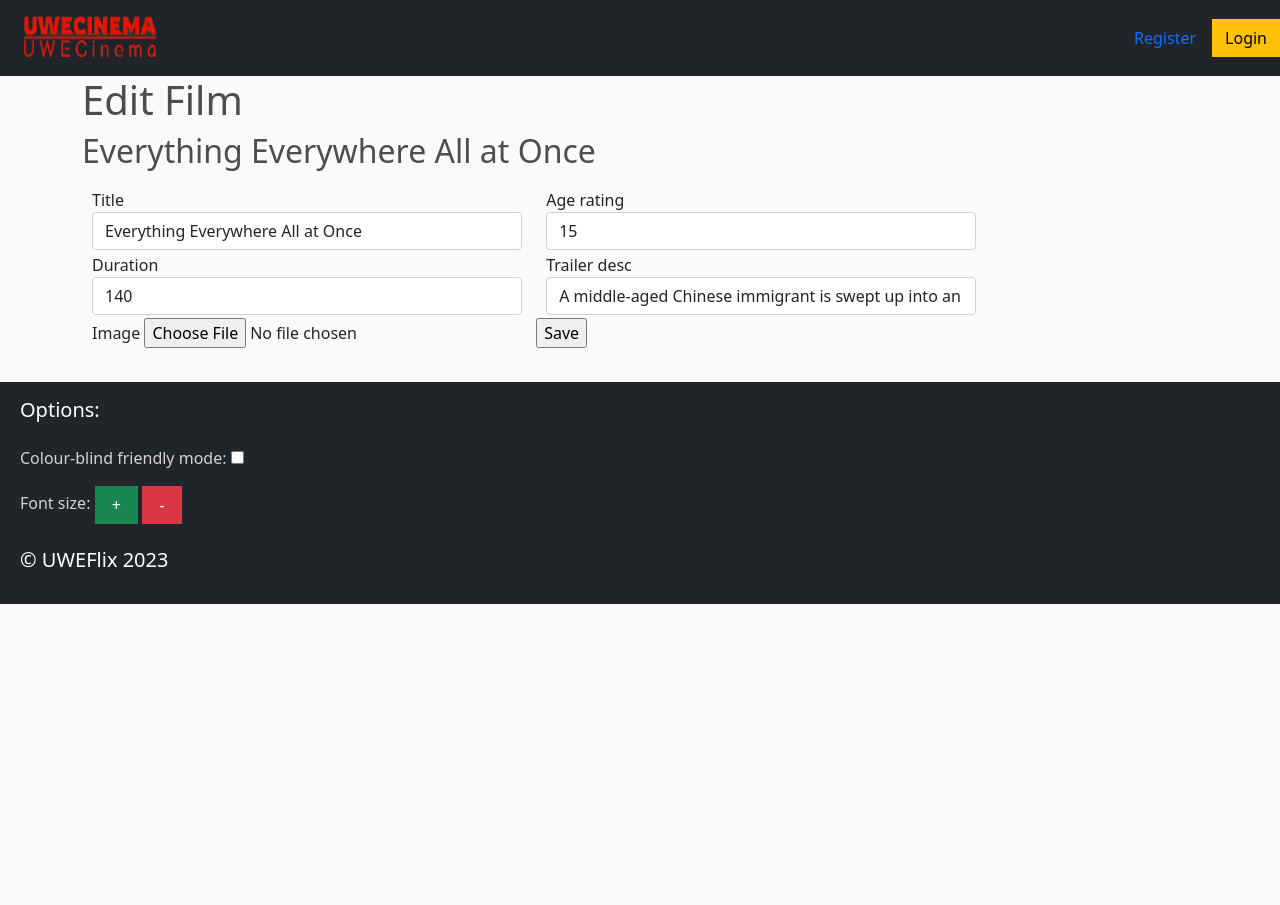
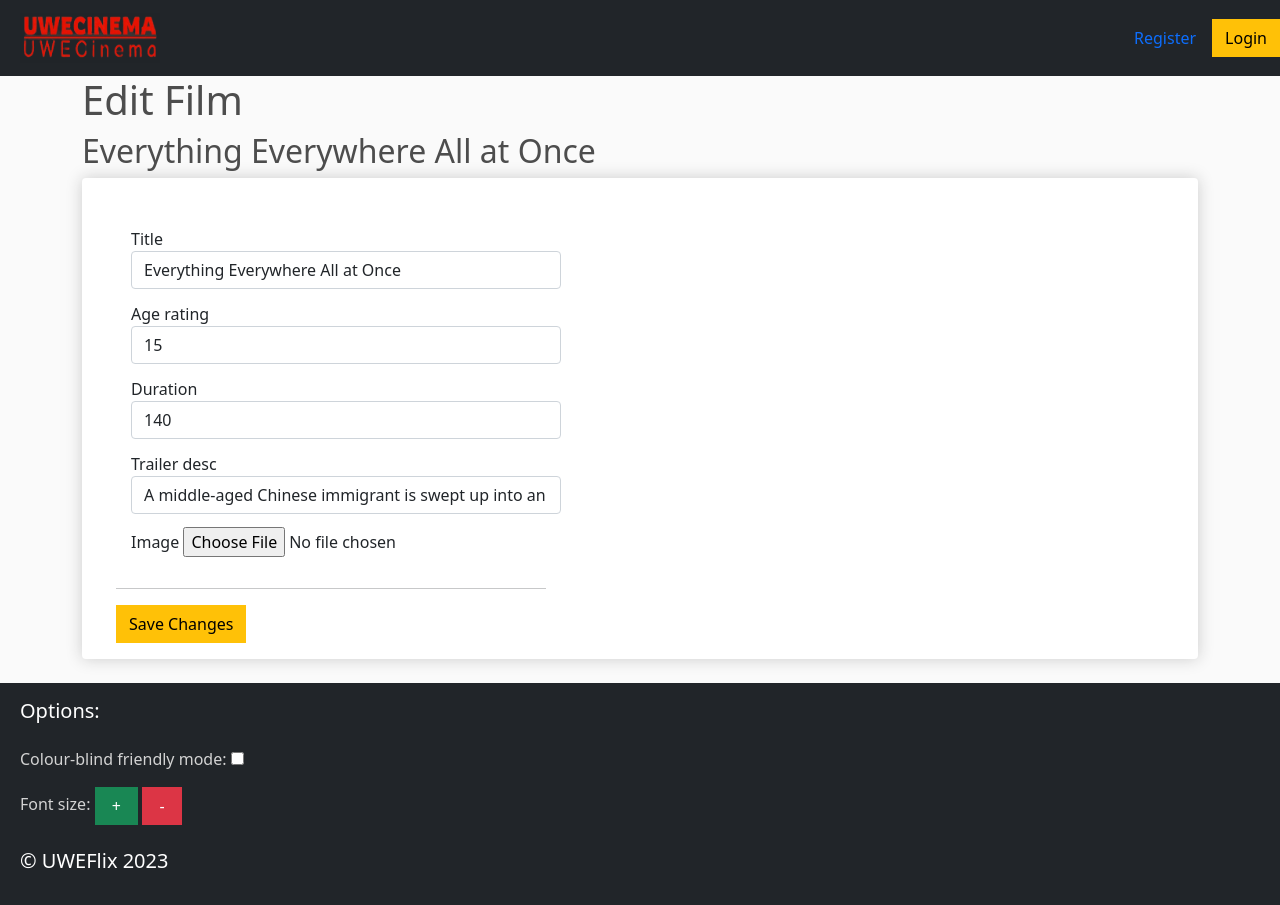
Before and after one commit to andrei2timo/ESD-UWEFlix-Cinema-Component-B, a Django app: page /film_detail/1/ in a window 1280 px wide. Before the commit the page ends 604 px from the top, so only its background shows below. Run offline with Django 4.2, Linux system fonts and the light colour scheme; data comes from the database, SQL or seed files in the repository; some libraries are stand-ins or nearby versions.

Commit message:
Refactored film_detail template to render each form field individually in the style of the other forms

```diff
--- a/Cinema-System-ESD-Component B/UWEFlix_django/uweflix/templates/uweflix/film_detail.html
+++ b/Cinema-System-ESD-Component B/UWEFlix_django/uweflix/templates/uweflix/film_detail.html
@@ -6,12 +6,28 @@
 
 <h1>Edit Film</h1>
 <h2>{{ film.title }}</h2>
-
-<form action="{% url 'film_detail' pk=film.pk %}" method="POST">
-    {% csrf_token %}
-    {% render_form serializer %}
-    <input type="submit" value="Save">
-</form>
+<div class="box-element p-4" id="form-wrapper">
+    <form id="form" class="form-group" action="{% url 'film_detail' pk=film.pk %}" method="POST" enctype="multipart/form-data">
+        {% csrf_token %}
+        <div class="form-field">
+            {% render_field serializer.title style=style %}
+        </div>
+        <div class="form-field">
+            {% render_field serializer.age_rating style=style %}
+        </div>
+        <div class="form-field">
+            {% render_field serializer.duration style=style %}
+        </div>
+        <div class="form-field">
+            {% render_field serializer.trailer_desc style=style %}
+        </div>
+        <div class="form-field">
+            {% render_field serializer.image style=style %}
+        </div>
+        <hr/>
+        <input type="submit" value="Save Changes" class="btn btn-warning float-right">
+    </form>
+</div>
 
 </body></html>
 {% endblock %}
--- a/Cinema-System-ESD-Component B/UWEFlix_django/uweflix/views.py
+++ b/Cinema-System-ESD-Component B/UWEFlix_django/uweflix/views.py
@@ -654,20 +654,27 @@ def specific_film_endpoint(request, pk):
         film.delete()
         return Response(status=status.HTTP_204_NO_CONTENT)
 
+# This is a Django Rest Framework API class created as a view that handles GET, and POST requests for a specific Film
+# object identified by its primary key (pk). What makes this class different from the API view above is that a GET
+# request to this class' endpoint will render a film detail form, letting the user edit film details. Pressing submit
+# on this form activates the POST method and updates the film. This is an example of how the Django REST Framework can
+# be integrated into the user interface for updating models
+
 class FilmDetail(APIView):
     renderer_classes = [TemplateHTMLRenderer]
+    style = {'template_pack': 'rest_framework/vertical/'}
     template_name = 'uweflix/film_detail.html'
 
     def get(self, request, pk):
         film = get_object_or_404(Film, pk=pk)
         serializer = FilmSerializer(film)
-        return Response({'serializer': serializer, 'film': film})
+        return Response({'serializer': serializer, 'film': film, 'style': self.style})
 
     def post(self, request, pk):
         film = get_object_or_404(Film, pk=pk)
         serializer = FilmSerializer(film, data=request.data)
         if not serializer.is_valid():
-            return Response({'serializer': serializer, 'film': film})
+            return Response({'serializer': serializer, 'film': film, 'style': self.style})
         serializer.save()
         return redirect('add_film')
 
```
